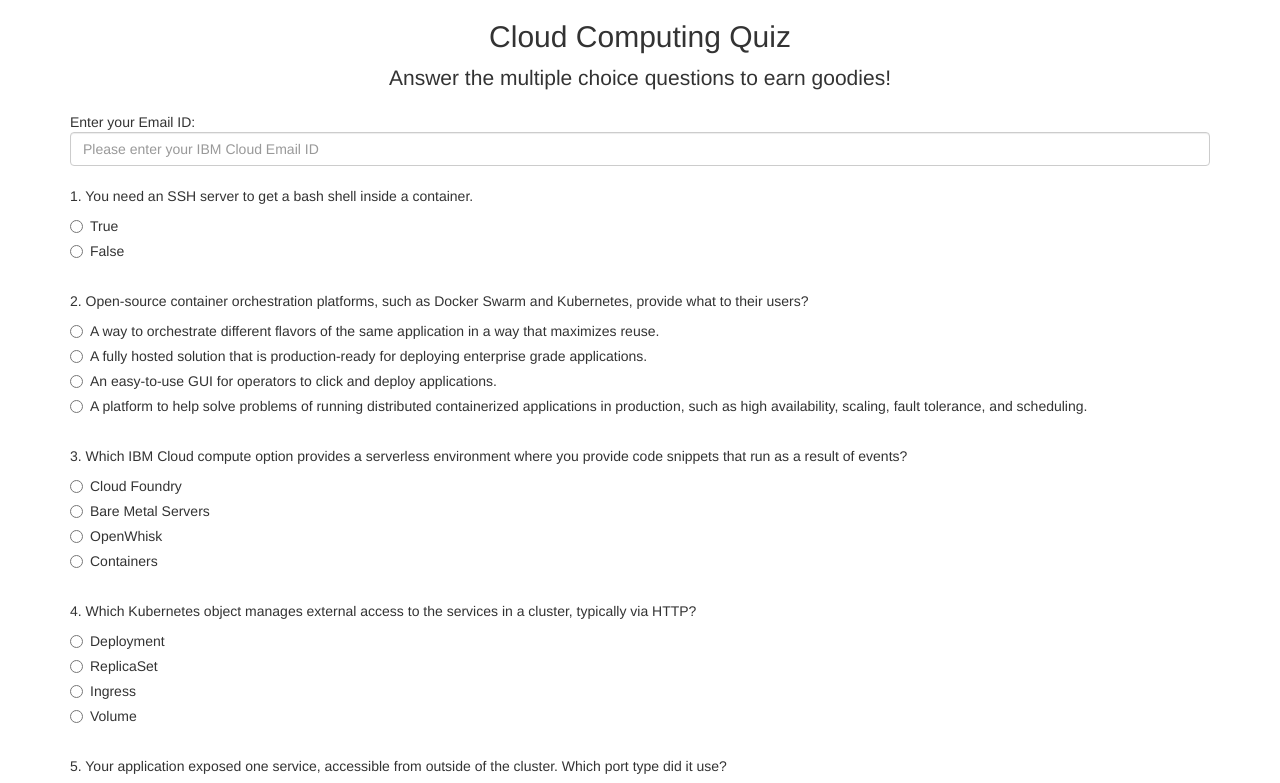
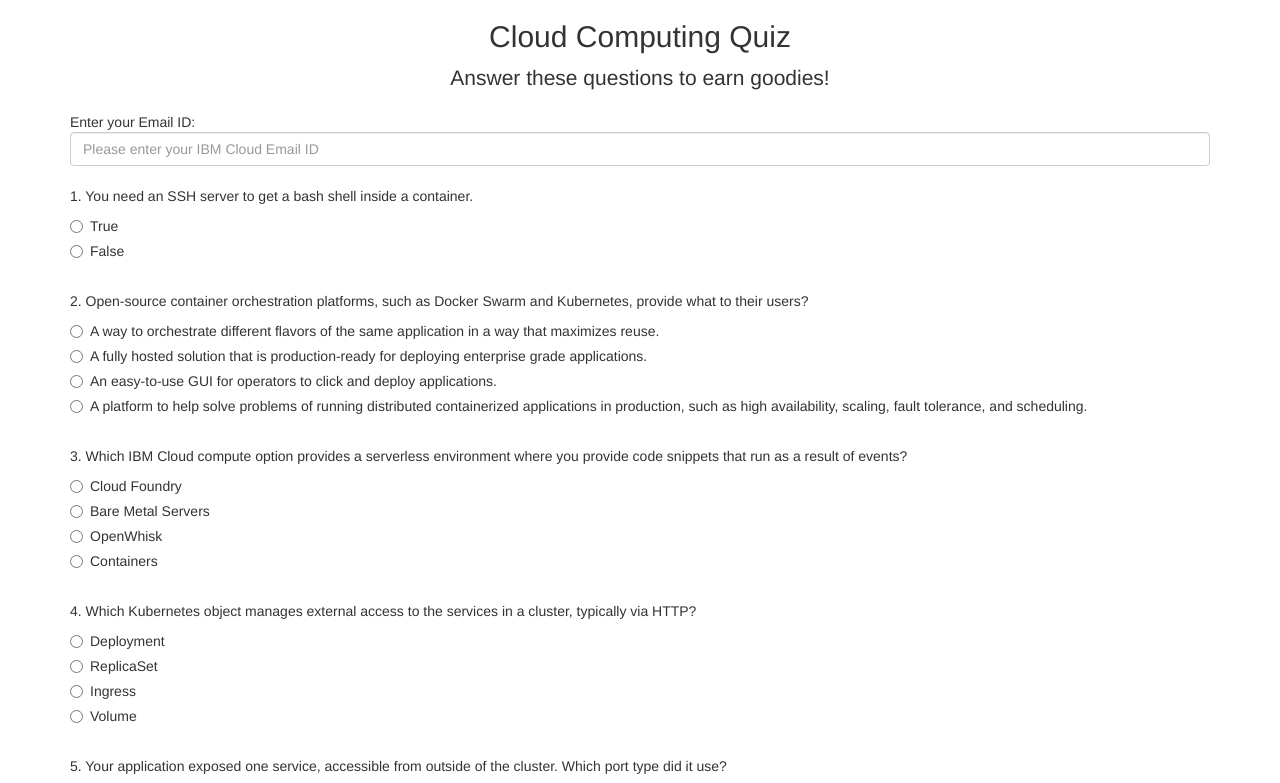
Before and after one commit to shiprajain14/simple-quiz-app, a website: page views/index.html in a window 1280 px wide. Shown: the top 783 px of the page. Drawn offline with nearby package versions, Linux system fonts and the light colour scheme.

Commit message:
Update index.html

```diff
--- a/views/index.html
+++ b/views/index.html
@@ -15,7 +15,7 @@
     <div class="container">
         <div class="py-5 text-center">
         <h2>Cloud Computing Quiz</h2>
-        <p class="lead">Answer the multiple choice questions to earn goodies!</p>
+        <p class="lead">Answer these questions to earn goodies!</p>
         </div>
         <form method="POST" action="/quizsubmission">
         <p class="lead"></p>
```
